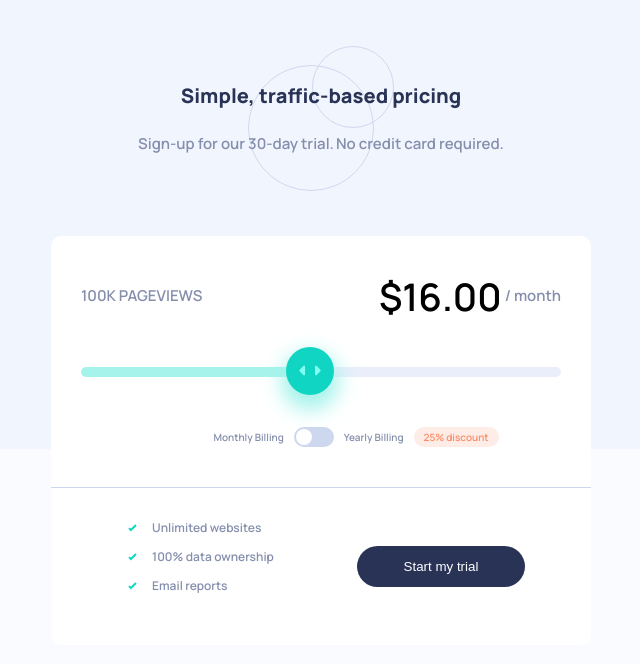
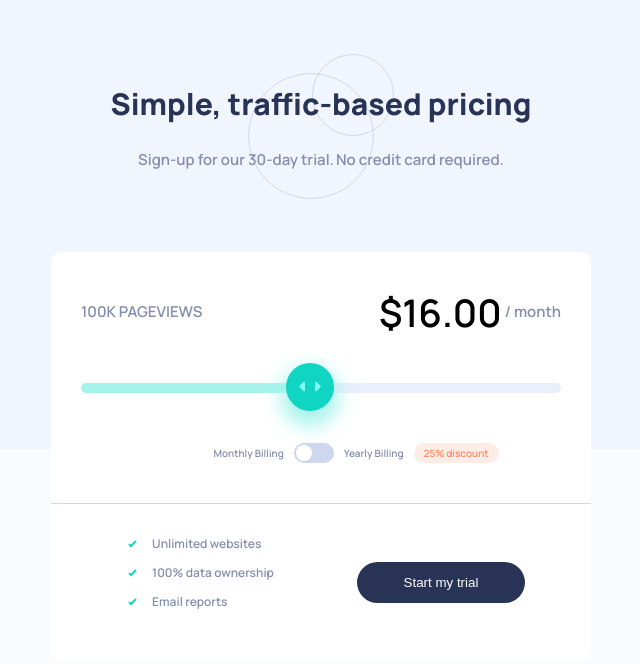
Before and after one commit to alptibet/interactive-pricing-component, a website: page index.html in a window 1280 px wide. Shown: the whole page, without its empty margins (319-959 px from the left). Drawn offline with Linux system fonts and the light colour scheme.

Commit message:
project done

```diff
--- a/sass/_base.scss
+++ b/sass/_base.scss
@@ -4,7 +4,7 @@
 $font-primary: 'Manrope', sans-serif;
 $font-size-normal: 1.5rem;
 $font-size-small: 1.1rem;
-$font-size-big: 2rem;
+$font-size-big: 3rem;
 
 //PRIMARY COLORS
 $color-soft-cyan: hsl(174, 77%, 80%);
```
Also changed, not shown: css/style.css.
